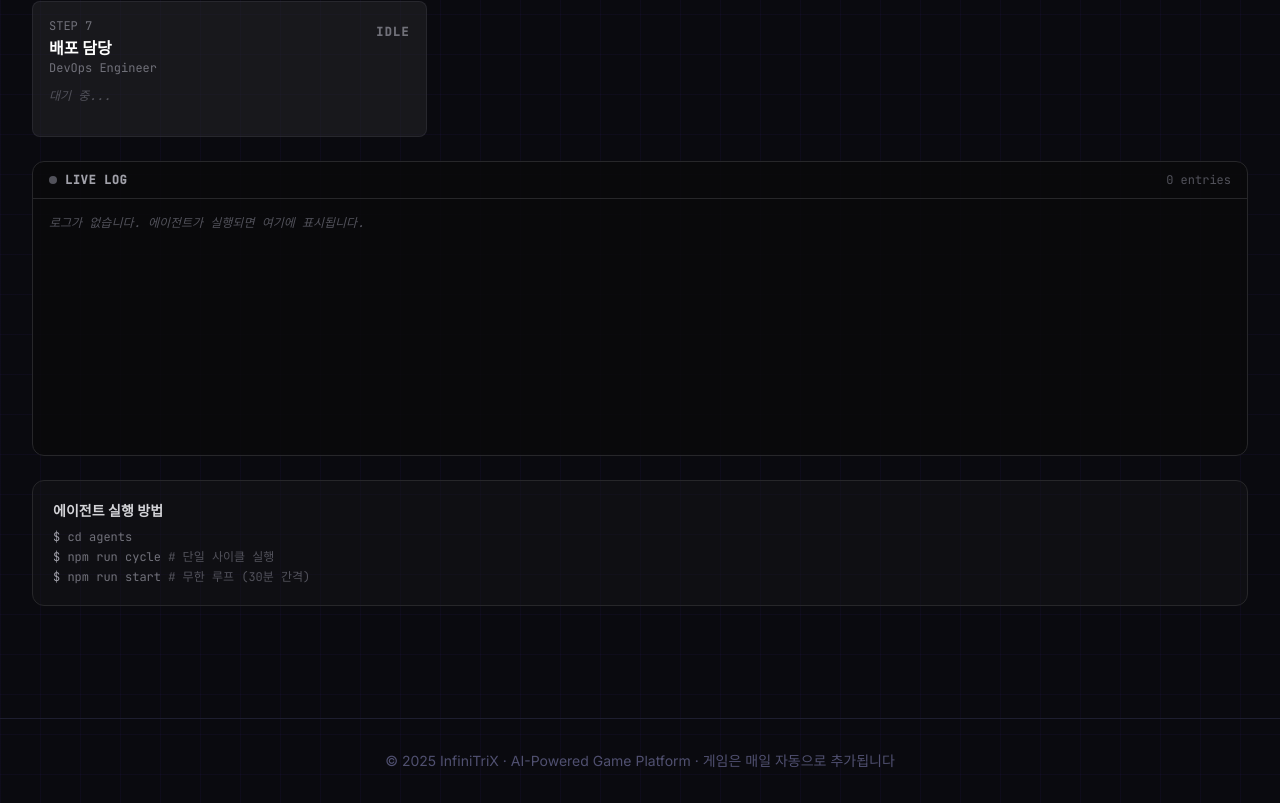
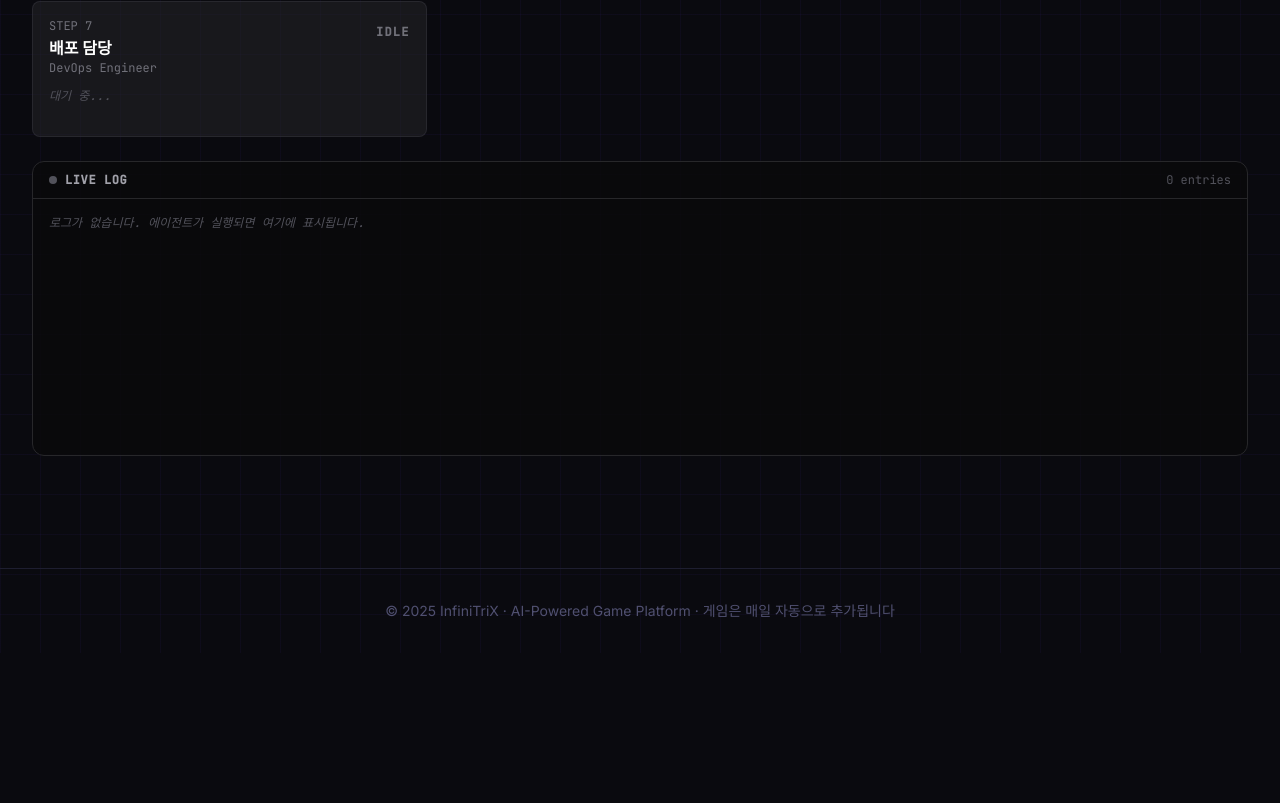
Before and after one commit to seungkyucha/infinitrix-games, a Next.js app: page /dashboard in a window 1280 px wide. Shown: the part 626-1429 px from the top of the page. After the commit the page ends 1279 px from the top, so only its background shows below. Built offline with nearby package versions, Linux system fonts and the light colour scheme.

Commit message:
remove: agent install guide from dashboard

```diff
--- a/app/dashboard/page.tsx
+++ b/app/dashboard/page.tsx
@@ -375,17 +375,7 @@ export default function DashboardPage() {
         </div>
       </div>
 
-      {/* ── 사용 안내 ─────────────────────────────────────────────── */}
-      {data.cycleStatus === 'idle' && (
-        <div className="rounded-xl border border-zinc-800 p-5 bg-zinc-900/40">
-          <h3 className="text-sm font-semibold text-zinc-300 mb-2">에이전트 실행 방법</h3>
-          <div className="font-mono text-xs text-zinc-500 space-y-1">
-            <p><span className="text-zinc-400">$</span> cd agents</p>
-            <p><span className="text-zinc-400">$</span> npm run cycle    <span className="text-zinc-600"># 단일 사이클 실행</span></p>
-            <p><span className="text-zinc-400">$</span> npm run start    <span className="text-zinc-600"># 무한 루프 (30분 간격)</span></p>
-          </div>
-        </div>
-      )}
+
     </div>
   )
 }
```
